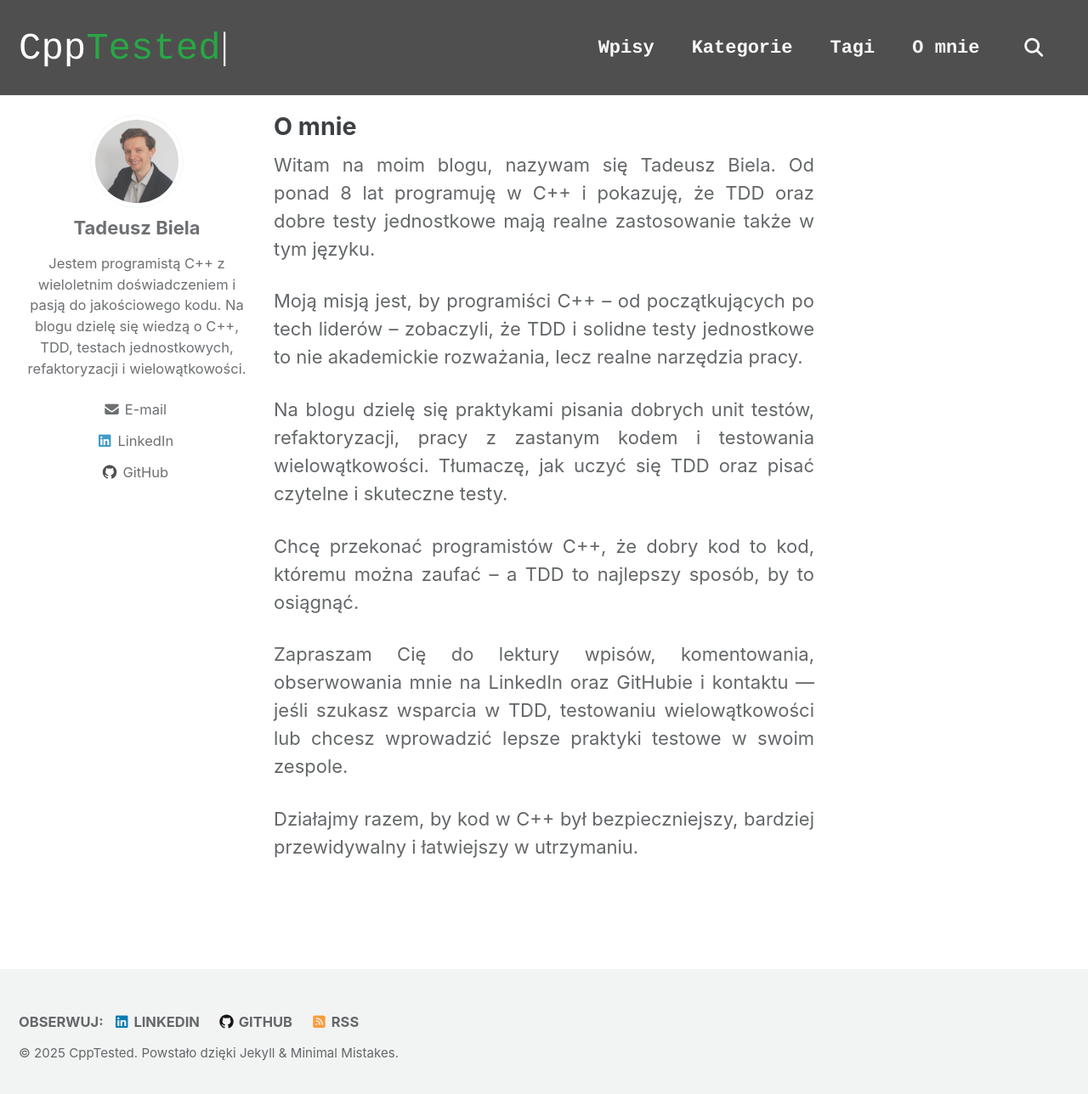
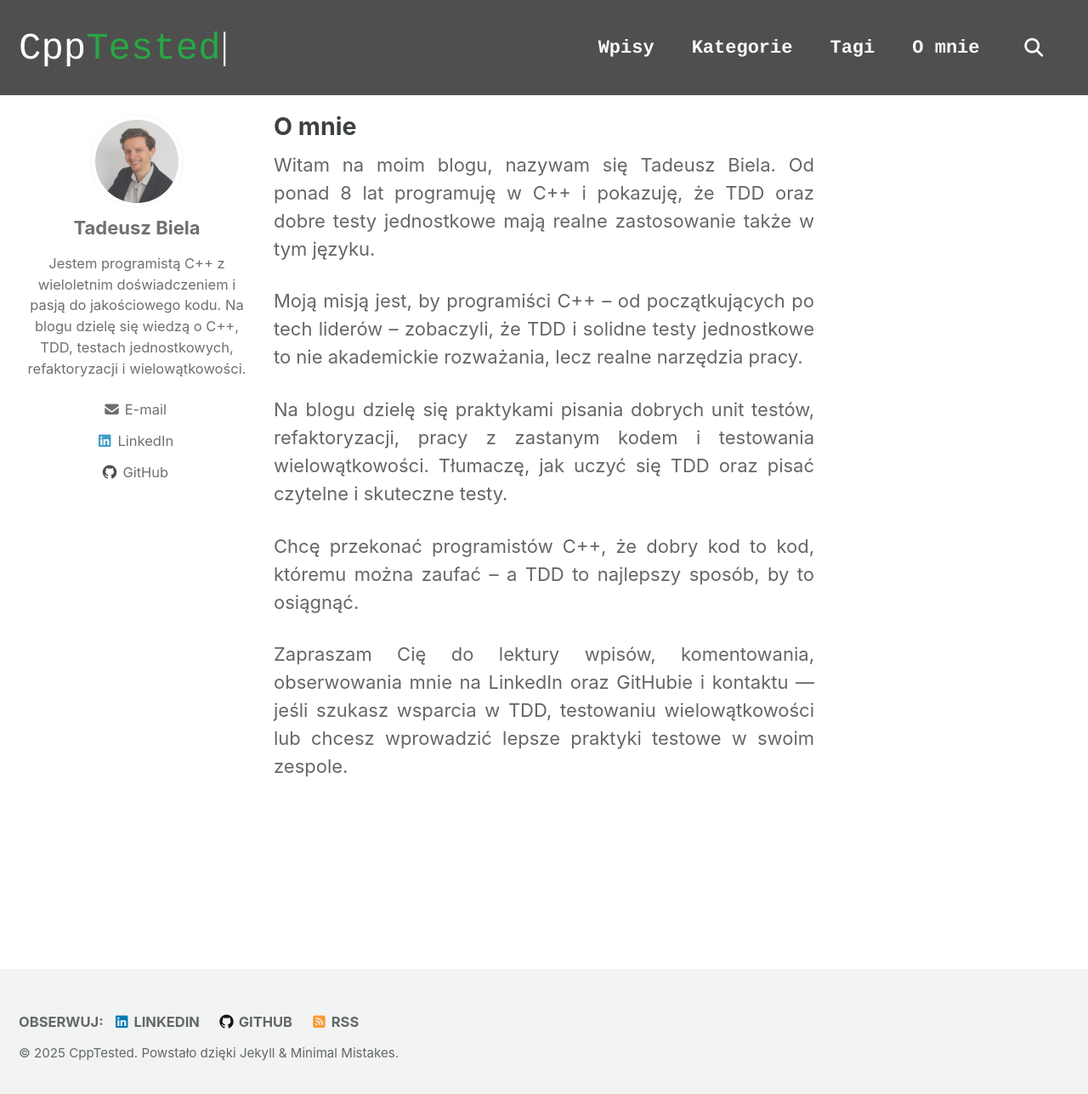
Before and after one commit to TadekBiela/cpptested, a Jekyll site: the page built from _pages/about.md, in a window 1280 px wide and 1296 px high. Shown: the top 1288 px of the window at 85% size. Built offline with Jekyll 4.4.1, drawn with Linux system fonts in a browser that asks for light colours; cached includes are drawn as plain includes.

Commit message:
Temp change to check if workflow is working

```diff
--- a/_pages/about.md
+++ b/_pages/about.md
@@ -12,5 +12,3 @@ Na blogu dzielę się praktykami pisania dobrych unit testów, refaktoryzacji, p
 Chcę przekonać programistów C++, że dobry kod to kod, któremu można zaufać – a TDD to najlepszy sposób, by to osiągnąć.
 
 Zapraszam Cię do lektury wpisów, komentowania, obserwowania mnie na LinkedIn oraz GitHubie i kontaktu — jeśli szukasz wsparcia w TDD, testowaniu wielowątkowości lub chcesz wprowadzić lepsze praktyki testowe w swoim zespole.
-
-Działajmy razem, by kod w C++ był bezpieczniejszy, bardziej przewidywalny i łatwiejszy w utrzymaniu.
```
